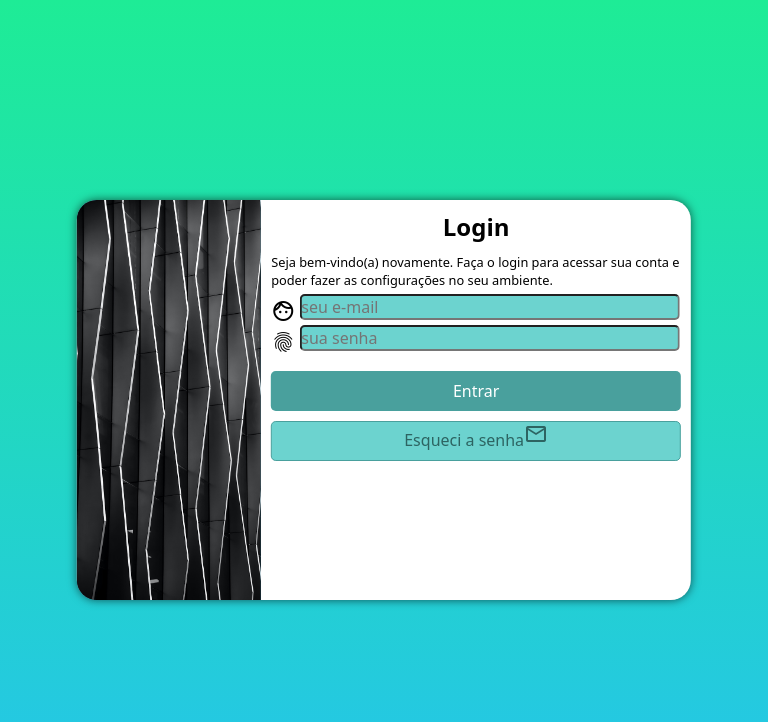
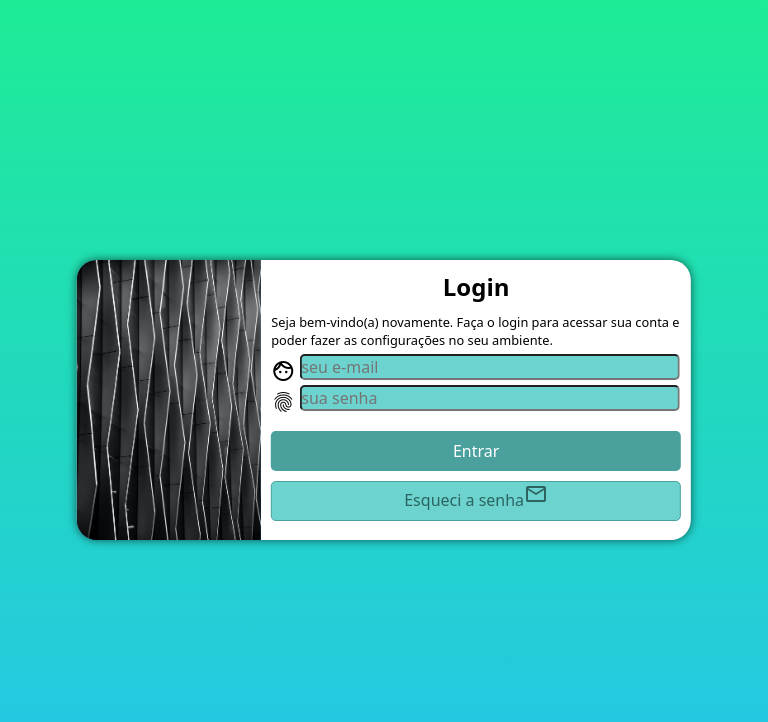
Before and after one commit to ricksimonsp/projeto-login, a plain HTML site: page index.html in a window 768 px wide. Drawn offline with nearby package versions, Linux system fonts and the light colour scheme.

Commit message:
Project Login - Done!

```diff
--- a/estilos/media-query.css
+++ b/estilos/media-query.css
@@ -16,7 +16,7 @@ Grandes telas: acima de 1200px
 
     section#login {
         width: 80vw;
-        height: 400px;
+        height: 280px;
 
     }
 
@@ -45,6 +45,7 @@ Grandes telas: acima de 1200px
 
     section#login {
         width: 950px;
+        height: 340px;
     }
 
     section#login > div#imagem {
```
